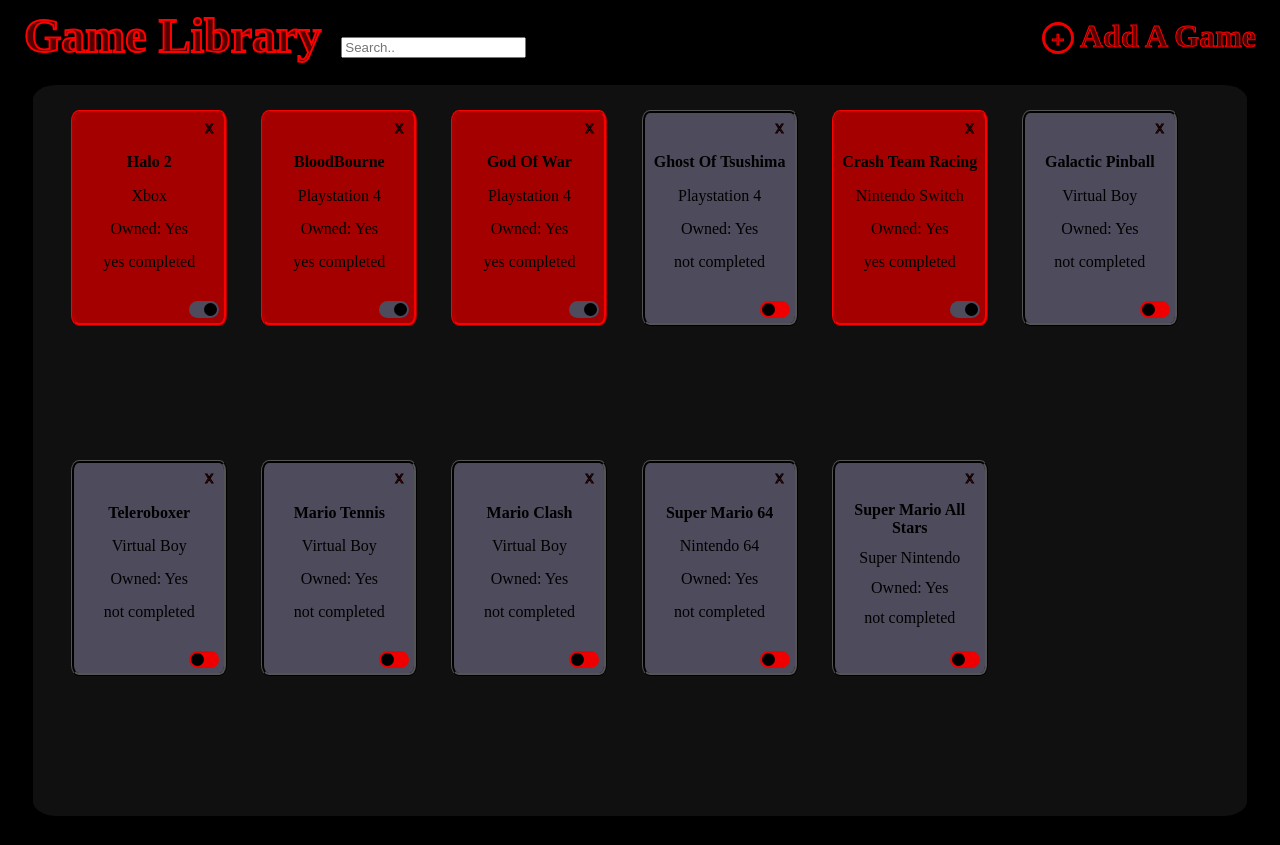
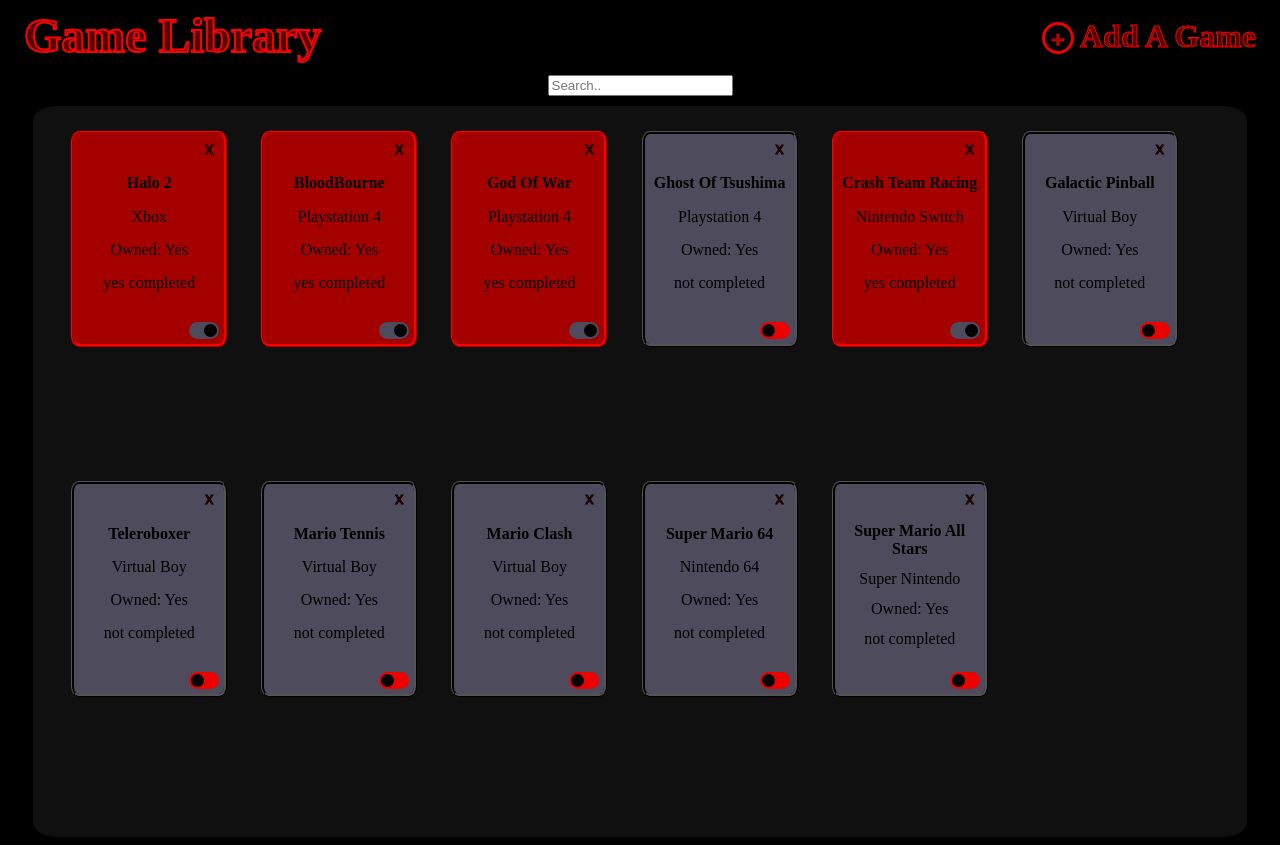
Before and after one commit to timjacksonm/Library, a plain HTML site: page index.html in a window 1280 px wide. Before the commit the page ends 824 px from the top, so only its background shows below. Drawn offline with Linux system fonts and the light colour scheme.

Commit message:
moved search into its own div below menu UL

```diff
--- a/index.html
+++ b/index.html
@@ -10,12 +10,12 @@
 <body>
     <ul>
         <li id='titleText' class='fontStyles'>Game Library</li>
-        <li><input type='text' id='searchBar' name='searchBar' placeholder='Search..' ></li>
         <li id='addBook' class='fontStyles'>
             <button class='button fontStyles'>+</button>
             Add A Game
         </li>
     </ul>
+    <div><input type='text' id='searchBar' name='searchBar' placeholder='Search..' ></div>
     <ul id='container'></ul>
 
     <script src="script.js"></script>
--- a/styles.css
+++ b/styles.css
@@ -2,7 +2,7 @@
   display: flex;
   flex-direction: column;
   align-items: center;
-  gap: 20px;
+  gap: 10px;
   background-color: #000000;
 }
 ul {
```
